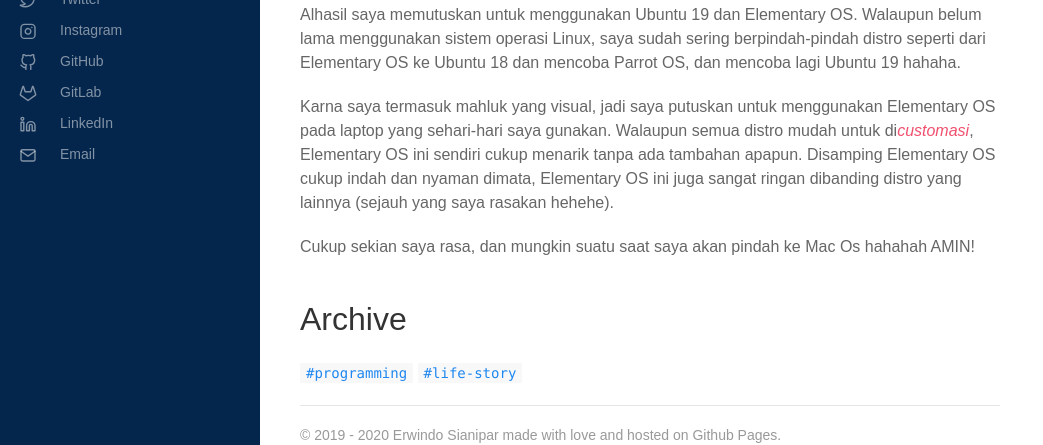
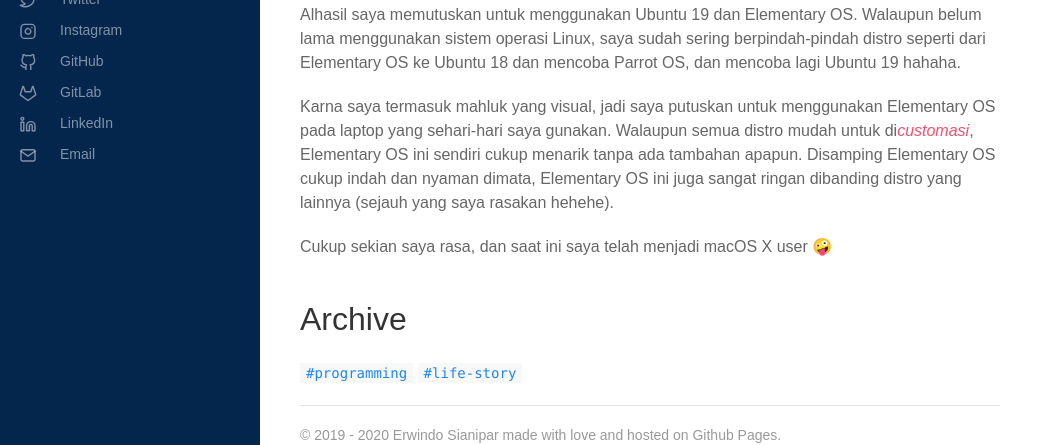
Before and after one commit to erwindosianipar/erwindosianipar.jekyll, a Jekyll site: the page built from _posts/2020-01-04-resolusi-tahun-2020-beralih-menggunakan-sistem-operasi.md, in a window 1280 px wide and 900 px high, scrolled down 499 px, cut to the strip 455-900 px from the top of the window. Shown: the whole strip, without its empty margins (0-1043 px from the left). Built offline with Jekyll 4.4.1, drawn with Linux system fonts in a browser that asks for light colours; nearby versions of some CDN libraries; some web fonts are replaced.

Commit message:
Update blog post 2020/01/04

```diff
--- a/_posts/2020-01-04-resolusi-tahun-2020-beralih-menggunakan-sistem-operasi.md
+++ b/_posts/2020-01-04-resolusi-tahun-2020-beralih-menggunakan-sistem-operasi.md
@@ -18,4 +18,4 @@
 
 Karna saya termasuk mahluk yang visual, jadi saya putuskan untuk menggunakan Elementary OS pada laptop yang sehari-hari saya gunakan. Walaupun semua distro mudah untuk di*customasi*, Elementary OS ini sendiri cukup menarik tanpa ada tambahan apapun. Disamping Elementary OS cukup indah dan nyaman dimata, Elementary OS ini juga sangat ringan dibanding distro yang lainnya (sejauh yang saya rasakan hehehe).
 
-Cukup sekian saya rasa, dan mungkin suatu saat saya akan pindah ke Mac Os hahahah AMIN!
+Cukup sekian saya rasa, dan saat ini saya telah menjadi macOS X user 🤪
```
